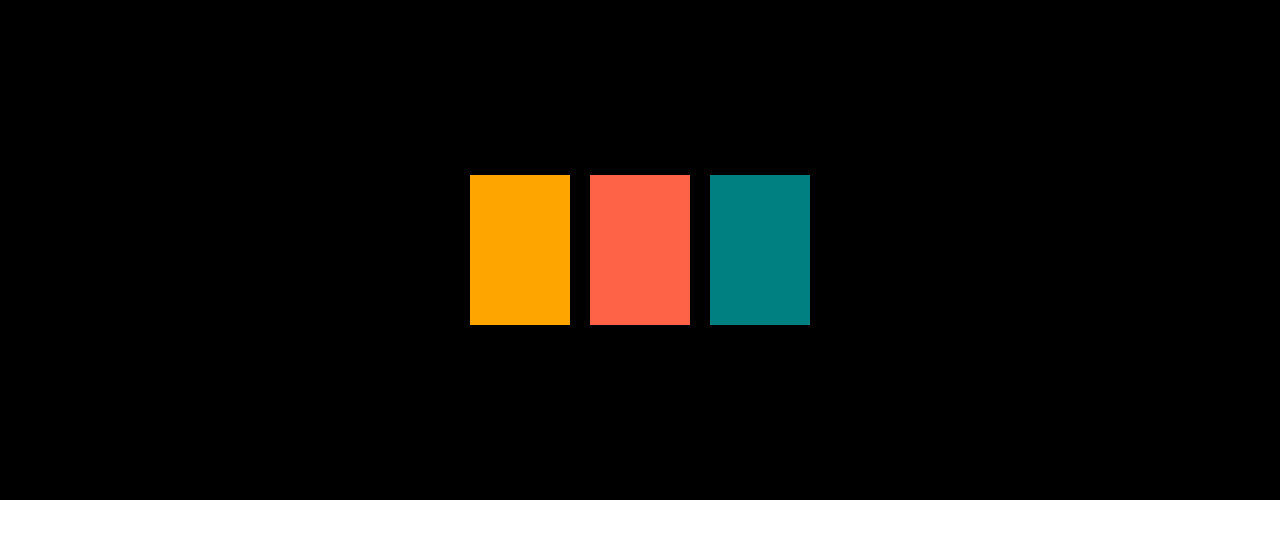
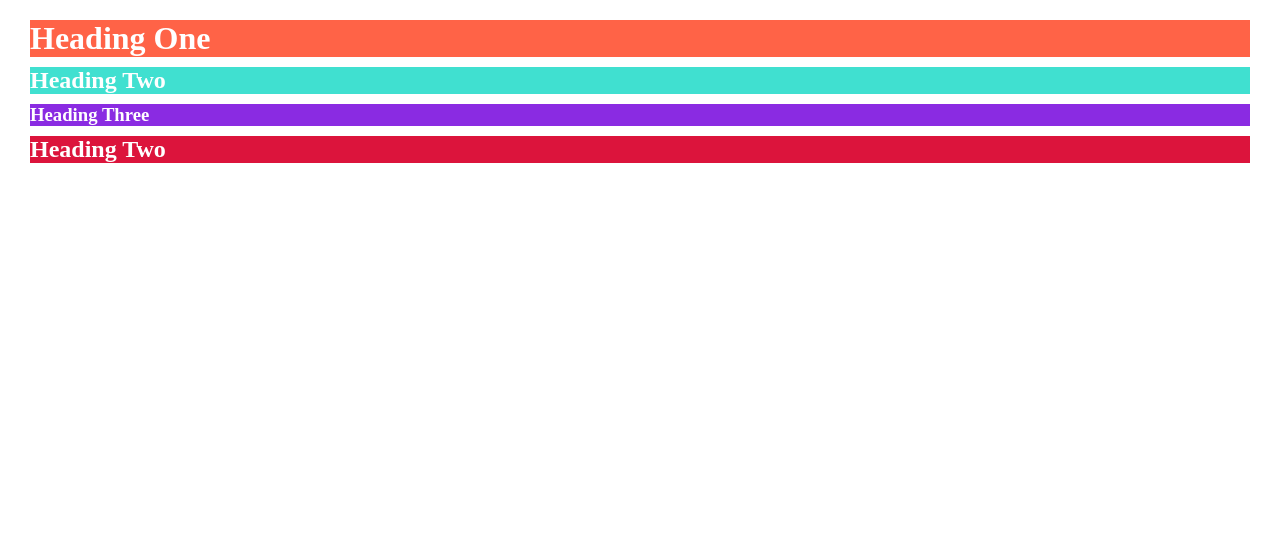
Before and after one commit to shubhrastogi07/Fullstack, a plain HTML site: page index.html in a window 1280 px wide. Drawn offline with Linux system fonts and the light colour scheme.

Commit message:
combine selectors

```diff
--- a/index.html
+++ b/index.html
@@ -10,36 +10,38 @@
     <style>
         * {
             padding: 0;
-            margin: 0;
+            margin: 10px;
             box-sizing: border-box;
         }
 
-        .parent {
-            height: 500px;
-            background-color: black;
-            display: flex;
-            flex-direction: row;
-            justify-content: center;
-            align-items: center;
+        .background {
+            color: #fff;
+            background-color: orange;
         }
 
-        .child {
-            width: 100px;
-            height: 150px;
-            background-color: orange;
-            margin: 10px;
+        h1.background {
+            background-color: tomato;
+        }
+
+        h2.background {
+            background-color: turquoise;
+        }
+
+        h3.background {
+            background-color: blueviolet
+        }
+
+        h2.background#unique {
+            background-color: crimson;
         }
     </style>
 </head>
 
 <body>
-    <div class="parent">
-
-        <div class="child"></div>
-        <div style="background-color: tomato;" class="child"></div>
-        <div style="background-color: teal;" class="child"></div>
-
-    </div>
+    <h1 class="background">Heading One</h1>
+    <h2 class="background">Heading Two</h2>
+    <h3 class="background">Heading Three</h3>
+    <h2 id="unique" class="background">Heading Two</h2>
 </body>
 
 </html>
```
